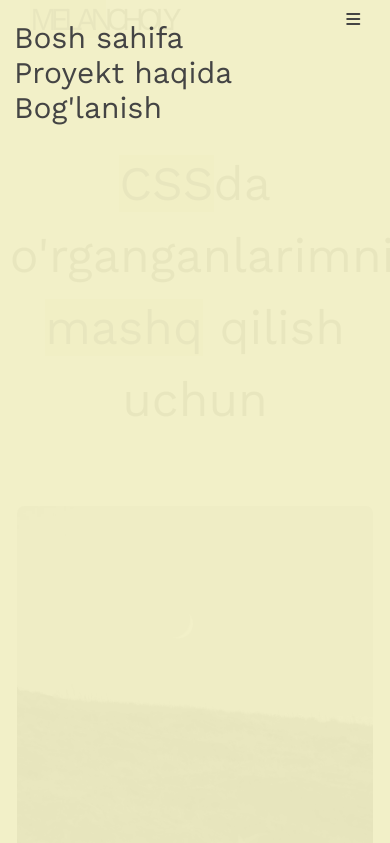
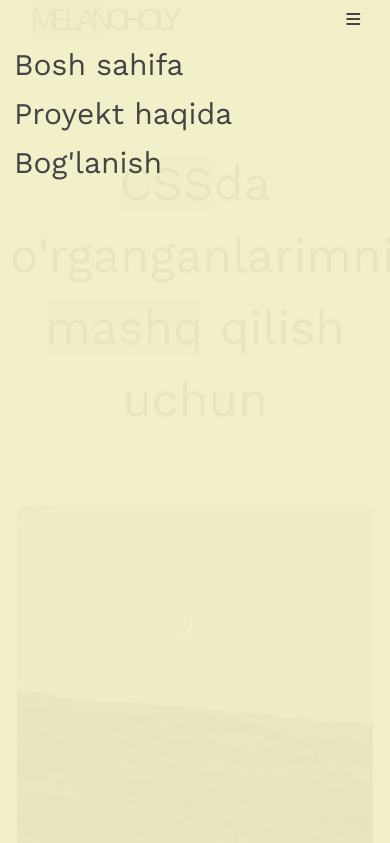
Before and after one commit to d3r5u/css-melancholy, a plain HTML site: page index.html in a window 390 px wide. Both pictures are taken after a click on the icon 353 px from the left and 19 px from the top of the page. Shown: the top 843 px of the page. Drawn offline with nearby package versions, Linux system fonts and the light colour scheme.

```diff
--- a/styles.css
+++ b/styles.css
@@ -373,13 +373,20 @@ main h1 {
   }
   .nav-list.open {
     display: block;
+    padding-top: 40px;
   }
   .nav-list a:link {
     font-size: 30px;
   }
+
+  .nav-list.open li,
+  .nav-list.open a:link {
+    display: block;
+    width: 100%;
+  }
   .nav-list a:hover{
-    background-color: transparent;
-    text-decoration: underline;
+    background-color: #444;
+    color: #f2f0c6;
   }
 
   .xizmatlar, .jamoa {
```
